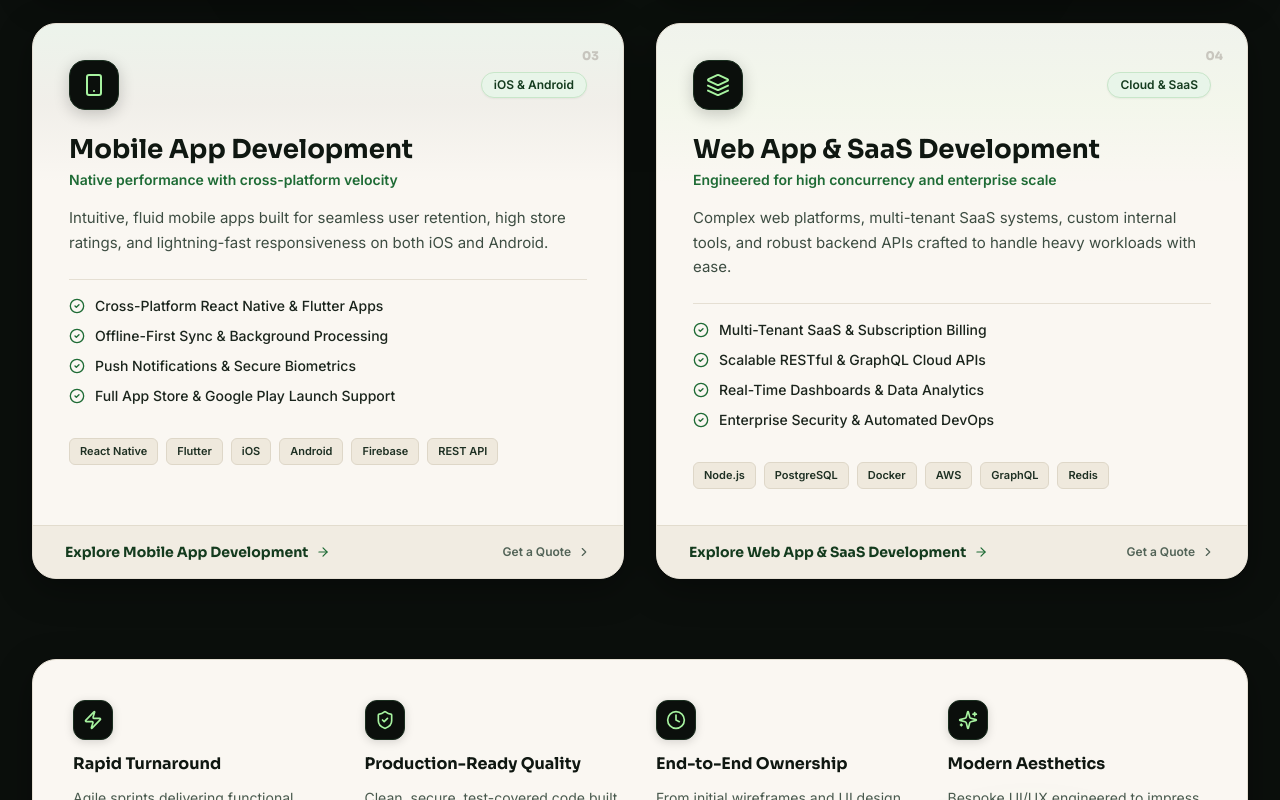
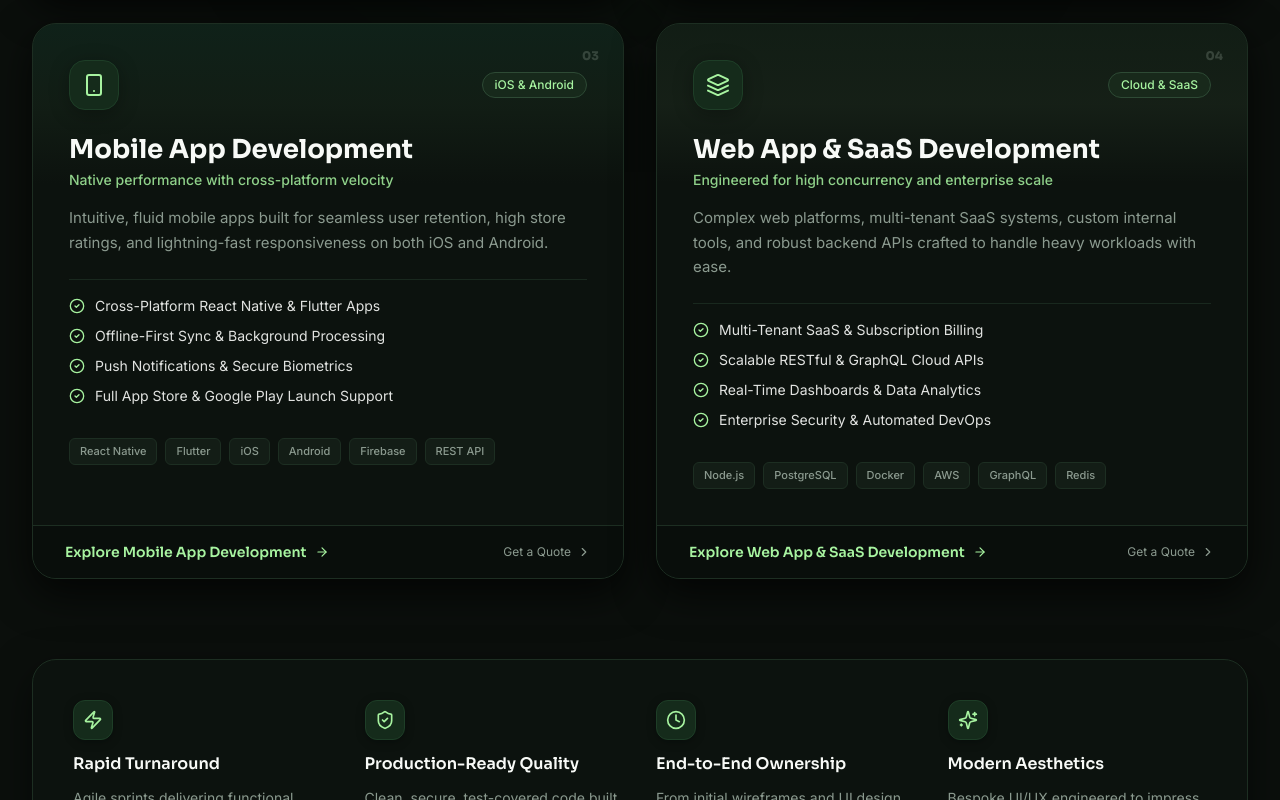
Before and after one commit to tahirazeem145/Jime-developer, a React (Vite) app: page / in a window 1280 px wide. Shown: the part 1740-2540 px from the top of the page. Built offline with nearby package versions, Linux system fonts and the light colour scheme.

Commit message:
feat: add Services component and generate production build assets

```diff
--- a/src/components/Services.jsx
+++ b/src/components/Services.jsx
@@ -32,7 +32,7 @@ export default function Services() {
       ],
       techStack: ['React', 'Next.js', 'TailwindCSS', 'TypeScript', 'Vite', 'SEO'],
       href: 'https://www.jimedevelopers.in/web-development',
-      gradient: 'from-emerald-600/10 via-accent-lime/15 to-transparent',
+      gradient: 'from-emerald-500/20 via-accent-lime/10 to-transparent',
     },
     {
       id: 'ecommerce',
@@ -68,7 +68,7 @@ export default function Services() {
       ],
       techStack: ['React Native', 'Flutter', 'iOS', 'Android', 'Firebase', 'REST API'],
       href: 'https://www.jimedevelopers.in/mobile-app-development',
-      gradient: 'from-emerald-500/15 via-[#1A2E1F]/10 to-transparent',
+      gradient: 'from-emerald-400/20 via-[#1A2E1F] to-transparent',
     },
     {
       id: 'saas-cloud',
@@ -86,7 +86,7 @@ export default function Services() {
       ],
       techStack: ['Node.js', 'PostgreSQL', 'Docker', 'AWS', 'GraphQL', 'Redis'],
       href: 'https://www.jimedevelopers.in/saas-development',
-      gradient: 'from-emerald-600/10 via-accent-lime/20 to-transparent',
+      gradient: 'from-[#1A2E1F] via-accent-lime/15 to-transparent',
     }
   ];
 
@@ -156,22 +156,22 @@ export default function Services() {
           </p>
         </div>
 
-        {/* 2x2 SERVICES GRID - WARM BEIGE / IVORY LUXURY CARDS */}
+        {/* 2x2 SERVICES GRID - PREMIUM OBSIDIAN BLACK CARDS */}
         <div className="grid grid-cols-1 lg:grid-cols-2 gap-6 sm:gap-8 mb-16 sm:mb-20">
           {services.map((service, index) => {
             const IconComponent = service.icon;
             return (
               <div
                 key={service.id}
-                className="group relative rounded-3xl bg-[#FAF7F2] border border-[#E5DFD3] hover:border-accent-lime transition-all duration-500 overflow-hidden flex flex-col justify-between shadow-[0_10px_35px_rgba(0,0,0,0.35)] hover:shadow-[0_20px_50px_rgba(0,0,0,0.5),0_0_35px_rgba(167,243,160,0.3)] hover:-translate-y-1.5"
+                className="group relative rounded-3xl bg-[#0D130F]/95 backdrop-blur-xl border border-[#1D2E22] hover:border-accent-lime/50 transition-all duration-500 overflow-hidden flex flex-col justify-between shadow-[0_15px_40px_rgba(0,0,0,0.7)] hover:shadow-[0_20px_50px_rgba(0,0,0,0.85),0_0_30px_rgba(167,243,160,0.18)] hover:-translate-y-1.5"
               >
-                {/* Top Subtle Shimmer Highlight */}
+                {/* Top Subtle Ambient Card Gradient */}
                 <div
                   className={`absolute top-0 left-0 right-0 h-40 bg-gradient-to-b ${service.gradient} opacity-40 group-hover:opacity-100 transition-opacity duration-500 pointer-events-none`}
                 />
 
                 {/* Card Corner Index Indicator */}
-                <div className="absolute top-6 right-6 font-sora font-extrabold text-xs text-[#8C827A]/40 group-hover:text-[#1A2E1F] transition-colors">
+                <div className="absolute top-6 right-6 font-sora font-extrabold text-xs text-muted-text/30 group-hover:text-accent-lime/70 transition-colors">
                   0{index + 1}
                 </div>
 
@@ -179,34 +179,34 @@ export default function Services() {
 
                   {/* Top Row: Icon + Badge */}
                   <div className="flex items-center justify-between gap-4 mb-6">
-                    <div className="w-13 h-13 p-3 rounded-2xl bg-[#0B0F0C] border border-[#1A2E1F] group-hover:bg-[#152B1B] shadow-[0_4px_16px_rgba(0,0,0,0.2)] group-hover:shadow-[0_0_20px_rgba(167,243,160,0.3)] transition-all duration-300 flex items-center justify-center">
+                    <div className="w-13 h-13 p-3 rounded-2xl bg-[#152B1B] border border-[#1E3E27] group-hover:border-accent-lime/50 group-hover:bg-[#1D4726] shadow-[0_4px_20px_rgba(0,0,0,0.3)] group-hover:shadow-[0_0_20px_rgba(167,243,160,0.25)] transition-all duration-300 flex items-center justify-center">
                       <IconComponent className="w-6 h-6 text-accent-lime transition-transform duration-300 group-hover:scale-110" />
                     </div>
 
-                    <span className="px-3 py-1 rounded-full text-xs font-inter font-semibold text-[#143B1E] bg-[#E8F5E9] border border-[#C8E6C9] shadow-sm">
+                    <span className="px-3 py-1 rounded-full text-xs font-inter font-medium text-accent-lime bg-[#1A2E1F]/70 border border-[#2E4A35] backdrop-blur-sm">
                       {service.badge}
                     </span>
                   </div>
 
                   {/* Title & Tagline */}
-                  <h3 className="font-sora font-bold text-2xl sm:text-[26px] text-[#0F1711] group-hover:text-[#143B1E] transition-colors duration-300">
+                  <h3 className="font-sora font-bold text-2xl sm:text-[26px] text-main-text group-hover:text-accent-lime transition-colors duration-300">
                     {service.title}
                   </h3>
-                  <p className="font-inter text-xs sm:text-sm font-semibold text-[#1E6B35] mt-1 mb-4">
+                  <p className="font-inter text-xs sm:text-sm font-medium text-accent-lime/85 mt-1 mb-4">
                     {service.tagline}
                   </p>
 
                   {/* Description */}
-                  <p className="text-sm sm:text-[15px] text-[#3D4D42] font-inter leading-relaxed mb-6 font-normal">
+                  <p className="text-sm sm:text-[15px] text-muted-text font-inter leading-relaxed mb-6 font-normal">
                     {service.description}
                   </p>
 
                   {/* Capabilities List */}
-                  <div className="space-y-2.5 pt-4 border-t border-[#E5DFD3] mb-6">
+                  <div className="space-y-2.5 pt-4 border-t border-[#1D2E22]/80 mb-6">
                     {service.capabilities.map((cap, i) => (
                       <div key={i} className="flex items-start gap-2.5">
-                        <CheckCircle2 className="w-4 h-4 text-[#1E6B35] flex-shrink-0 mt-0.5" />
-                        <span className="text-xs sm:text-sm font-inter text-[#1A241C] font-medium leading-snug">
+                        <CheckCircle2 className="w-4 h-4 text-accent-lime flex-shrink-0 mt-0.5" />
+                        <span className="text-xs sm:text-sm font-inter text-main-text/90 leading-snug">
                           {cap}
                         </span>
                       </div>
@@ -218,7 +218,7 @@ export default function Services() {
                     {service.techStack.map((tech) => (
                       <span
                         key={tech}
-                        className="text-[11px] font-inter font-semibold px-2.5 py-1 rounded-md bg-[#EFE9DD] border border-[#DED7C8] text-[#1E3023] group-hover:border-[#C7BFAD] transition-colors"
+                        className="text-[11px] font-inter font-medium px-2.5 py-1 rounded-md bg-[#131D16] border border-[#1D2E22] text-muted-text group-hover:border-[#2E4A35] group-hover:text-main-text transition-colors"
                       >
                         {tech}
                       </span>
@@ -228,20 +228,20 @@ export default function Services() {
                 </div>
 
                 {/* Card Action Footer */}
-                <div className="relative px-6 sm:px-8 py-4 bg-[#F1ECE2] border-t border-[#E2DCCE] flex items-center justify-between z-10 group-hover:bg-[#EAE4D7] transition-colors duration-300">
+                <div className="relative px-6 sm:px-8 py-4 bg-[#090E0B]/95 border-t border-[#1D2E22] flex items-center justify-between z-10 group-hover:bg-[#0D1610]/95 transition-colors duration-300">
                   <a
                     href={service.href}
                     target="_blank"
                     rel="noopener noreferrer"
-                    className="inline-flex items-center gap-2 text-xs sm:text-sm font-sora font-bold text-[#143B1E] hover:text-[#091D0E] transition-colors group/link"
+                    className="inline-flex items-center gap-2 text-xs sm:text-sm font-sora font-semibold text-accent-lime hover:text-accent-lime-hover transition-colors group/link"
                   >
                     <span>Explore {service.title}</span>
-                    <ArrowRight className="w-3.5 h-3.5 transition-transform duration-300 group-hover/link:translate-x-1 text-[#1E6B35]" />
+                    <ArrowRight className="w-3.5 h-3.5 transition-transform duration-300 group-hover/link:translate-x-1" />
                   </a>
 
                   <a
                     href="#contact"
-                    className="inline-flex items-center gap-1.5 text-xs font-inter font-semibold text-[#526357] hover:text-[#0F1711] transition-colors"
+                    className="inline-flex items-center gap-1.5 text-xs font-inter text-muted-text hover:text-main-text transition-colors"
                   >
                     <span>Get a Quote</span>
                     <ChevronRight className="w-3.5 h-3.5" />
@@ -254,19 +254,19 @@ export default function Services() {
         </div>
 
         {/* VALUE PROPOSITION / GUARANTEE HIGHLIGHTS */}
-        <div className="rounded-3xl bg-[#FAF7F2] border border-[#E5DFD3] p-6 sm:p-10 mb-16 shadow-[0_10px_35px_rgba(0,0,0,0.35)]">
+        <div className="rounded-3xl bg-[#0D130F]/90 border border-[#1D2E22] p-6 sm:p-10 mb-16 shadow-[0_15px_40px_rgba(0,0,0,0.5)] backdrop-blur-md">
           <div className="grid grid-cols-1 sm:grid-cols-2 lg:grid-cols-4 gap-6 sm:gap-8">
             {highlights.map((item, idx) => {
               const HighlightIcon = item.icon;
               return (
                 <div key={idx} className="flex flex-col items-start gap-3">
-                  <div className="w-10 h-10 rounded-xl bg-[#0B0F0C] border border-[#1A2E1F] flex items-center justify-center text-accent-lime shadow-[0_2px_10px_rgba(0,0,0,0.15)]">
+                  <div className="w-10 h-10 rounded-xl bg-[#152B1B] border border-[#1E3E27] flex items-center justify-center text-accent-lime shadow-[0_2px_10px_rgba(0,0,0,0.3)]">
                     <HighlightIcon className="w-5 h-5" />
                   </div>
-                  <h4 className="font-sora font-bold text-base text-[#0F1711]">
+                  <h4 className="font-sora font-semibold text-base text-main-text">
                     {item.title}
                   </h4>
-                  <p className="font-inter text-xs sm:text-sm text-[#48594D] leading-relaxed">
+                  <p className="font-inter text-xs sm:text-sm text-muted-text leading-relaxed">
                     {item.desc}
                   </p>
                 </div>
```
Also changed, not shown: 5 other files (tests, documents, lock files or other folders).
